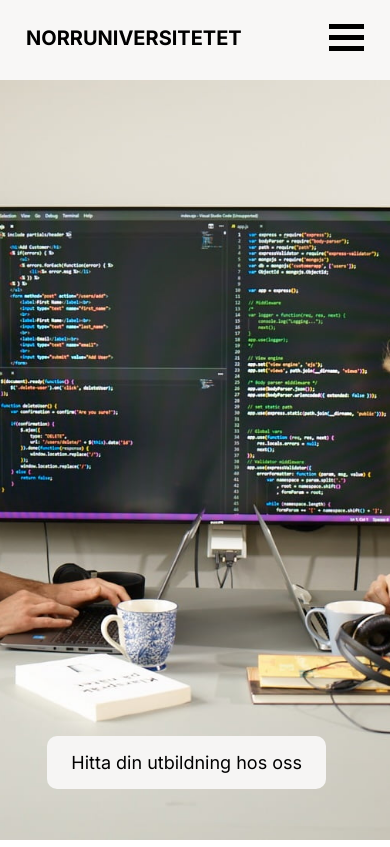
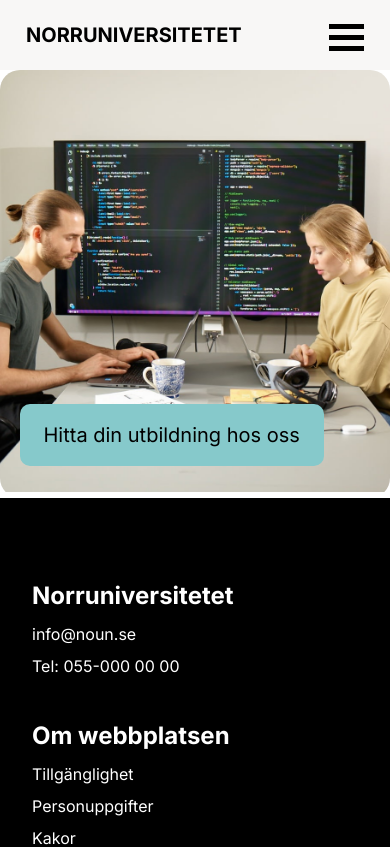
Before and after one commit to elisalindstrom/dt208g_project, an Angular app: page /home in a window 390 px wide. Shown: the top 847 px of the page. Built offline with nearby package versions, Linux system fonts and the light colour scheme.

Commit message:
Lagt till state för knapp + styling

```diff
--- a/src/app/app.scss
+++ b/src/app/app.scss
@@ -7,3 +7,9 @@
 .main {
     margin-top: 80px;
 }
+
+@media screen and (max-width: 800px) {
+    .main {
+        margin-top: 70px;
+    }
+}
--- a/src/app/components/header/header.scss
+++ b/src/app/components/header/header.scss
@@ -8,7 +8,7 @@
     -webkit-backdrop-filter: blur(14px);
     background-color: #f6f5f4c5;
     border-bottom: 1px solid #f6f5f41a;
-    min-height: 80px;
+    min-height: 70px;
 }
 
 .header-content {
@@ -71,7 +71,7 @@ a {
         background-color: black;
         width: 35px;
         height: 5px;
-        margin: 6px 0;
+        margin-top: 6px;
     }
 }
 
--- a/src/app/pages/courses/courses.html
+++ b/src/app/pages/courses/courses.html
@@ -43,7 +43,13 @@
                     <h3>{{ course.courseName }}</h3>
                     <p>{{ course.courseCode }}</p>
                     <p>{{ course.points }} hp</p>
+
+                    @if (courseAdded(course.courseCode)) {
+                    <button class="add-btn" (click)="addCourse(course)" disabled>
+                        Tillagd</button>
+                    } @else {
                     <button (click)="addCourse(course)">Lägg till</button>
+                    }
                 </div>
             </div>
             }
--- a/src/app/pages/courses/courses.scss
+++ b/src/app/pages/courses/courses.scss
@@ -70,6 +70,20 @@
          flex-grow: 1;
          padding: 1rem;
          gap: 8px;
+
+         .add-btn {
+             &:disabled {
+               background-color: #f6f5f4;
+               color: #000000;
+               border: 1px solid #808080;
+               opacity: 0.7;
+               cursor: auto;
+
+               &:hover {
+                  box-shadow: none;
+               }
+             }
+         }
       }
    }
 }
--- a/src/app/pages/courses/courses.ts
+++ b/src/app/pages/courses/courses.ts
@@ -16,6 +16,7 @@ export class Courses {
   sortOrder = signal(""); // Sortering
   selectedSubject = signal(""); // Ämne
 
+  // Services
   courseService = inject(CourseService);
   scheduleService = inject(ScheduleService);
 
@@ -30,6 +31,7 @@ export class Courses {
     const subject = this.selectedSubject();
     let filtered = this.courses();
 
+    // Om input angetts
     if (filter) {
       filtered = filtered.filter(c =>
         c.courseCode.toLowerCase().includes(filter) ||
@@ -46,7 +48,7 @@ export class Courses {
     return filtered;
   })
 
-  // Ämnesval
+  // Ämnen från API
   subjects = computed(() => {
     const allSubjects = this.courses().map(course => course.subject);
 
@@ -97,6 +99,12 @@ export class Courses {
     return this.filteredCourses();
   })
 
+  // Kontroll om kurs sparats för ändring av knapps UI
+  courseAdded(courseCode: string): boolean {
+    // Returnerar true/false
+    return this.scheduleService.scheduleCourses().some(c => c.courseCode === courseCode);
+  }
+
   // Lägg till kurs
   addCourse(course: Course) {
     this.scheduleService.addCourse(course);
@@ -117,10 +125,6 @@ export class Courses {
     this.sortOrder.set(order);
   }
 
-  /* trackCourse(course: Course): string {
-    return `${course.courseCode}-${course.subjectCode}`;
-  } */
-
   // Anropar course-service
   async loadCourses() {
     try {
--- a/src/app/pages/home/home.scss
+++ b/src/app/pages/home/home.scss
@@ -1,25 +1,29 @@
 .hero {
     width: 100%;
-    margin-bottom: 3rem;
+    margin: auto;
     position: relative;
+    max-width: 1550px;
+    border-radius: 20px;
+    overflow: hidden;
 
     img {
         width: 100%;
         height: 90vh;
         object-fit: cover;
-        display: block;
+        position: relative;
     }
 
     .hero-text {
-        font-size: 26px;
+        font-size: 30px;
         position: absolute;
-        bottom: 4rem;
-        right: 4rem;
+        bottom: 8%;
+        left: 10%;
 
         a {
-            background-color: #f6f5f4;
+            background-color: #86c9cb;
             padding: 1rem 1.5rem;
             border-radius: 10px;
+            display: inline-block;
 
             &:hover {
                 box-shadow: inset 1px 1px 5px rgba(0, 0, 0, 0.3);
@@ -32,11 +36,14 @@
     .hero {
 
         img {
-            height: 90vh;
+            height: 50vh;
         }
 
         .hero-text {
-            font-size: 18px;
+            font-size: 20px;
+            left: 5%;
+            right: 5%;
+            bottom: 2rem;
         }
     }
 }
```
